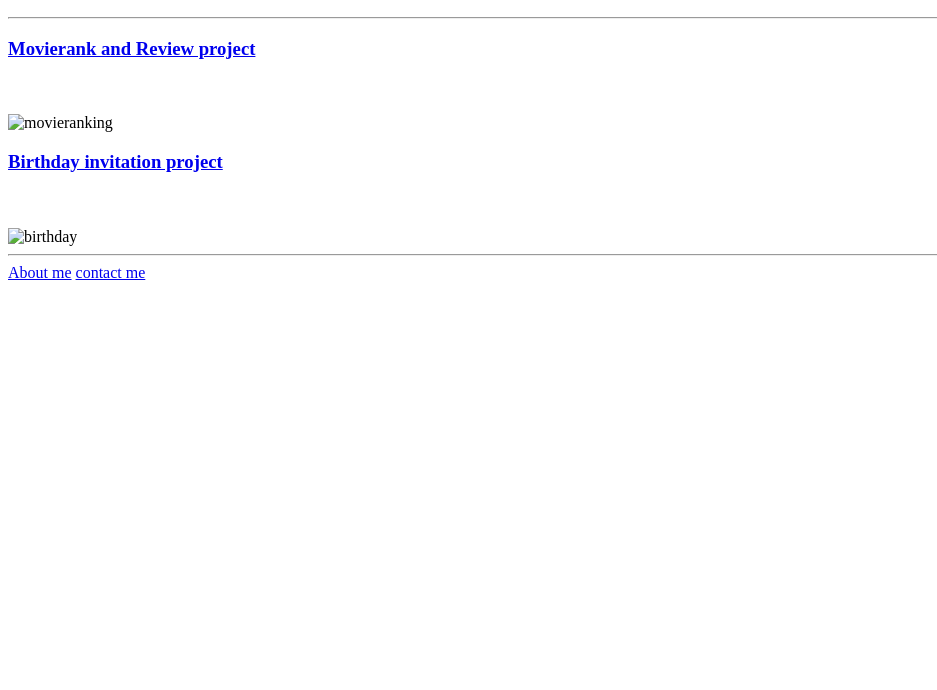
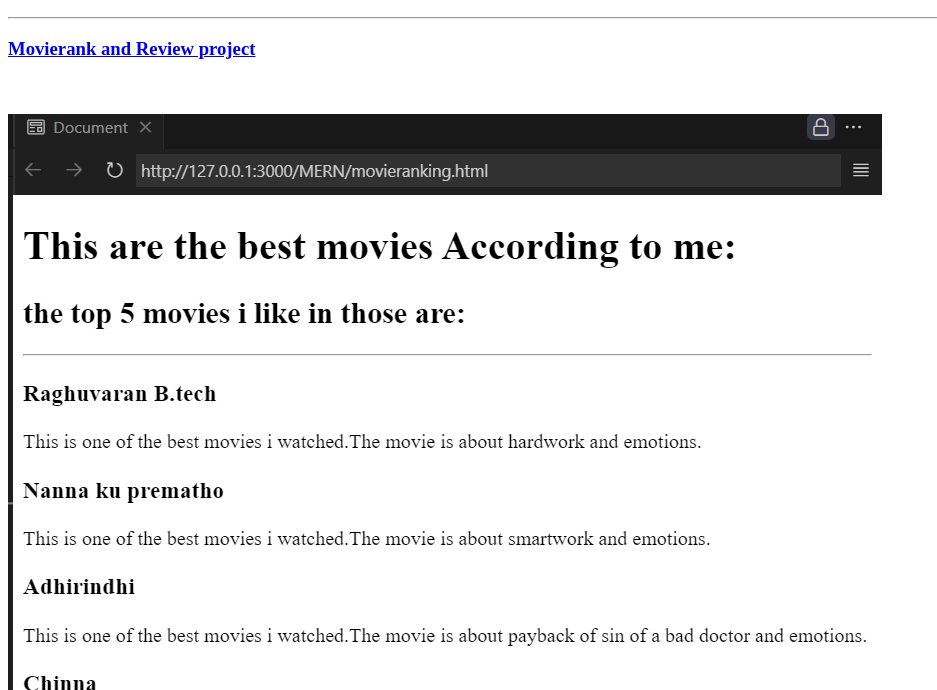
Before and after one commit to KESANI-SANTHOSH-KUMAR/Portfolio, a plain HTML site: page index.html in a window 1280 px wide. Shown: the part 110-800 px from the top of the page, without its empty margins (0-937 px from the left). Drawn offline with Linux system fonts and the light colour scheme.

Commit message:
Update index.html

```diff
--- a/index.html
+++ b/index.html
@@ -9,9 +9,9 @@
     <h2>I am a developer.</h2>
     <hr/>
     <h3><a href="./movieranking.html">Movierank and Review project</a></h3><br/><br/>
-    <img  src="./images/mr.png" alt="movieranking" /><br/>
+    <img  src="./mr.png" alt="movieranking" /><br/>
     <h3><a href="./birthdayinvitation.html">Birthday invitation project</a></h3><br/><br/>
-    <img  src="./images/Happy-birthday.jpg" alt="birthday" />
+    <img  src="./Happy-birthday.jpg" alt="birthday" />
     <hr/>
     <a href="./about.html">About me</a>
     <a href="./contact.html">contact me</a>
```
